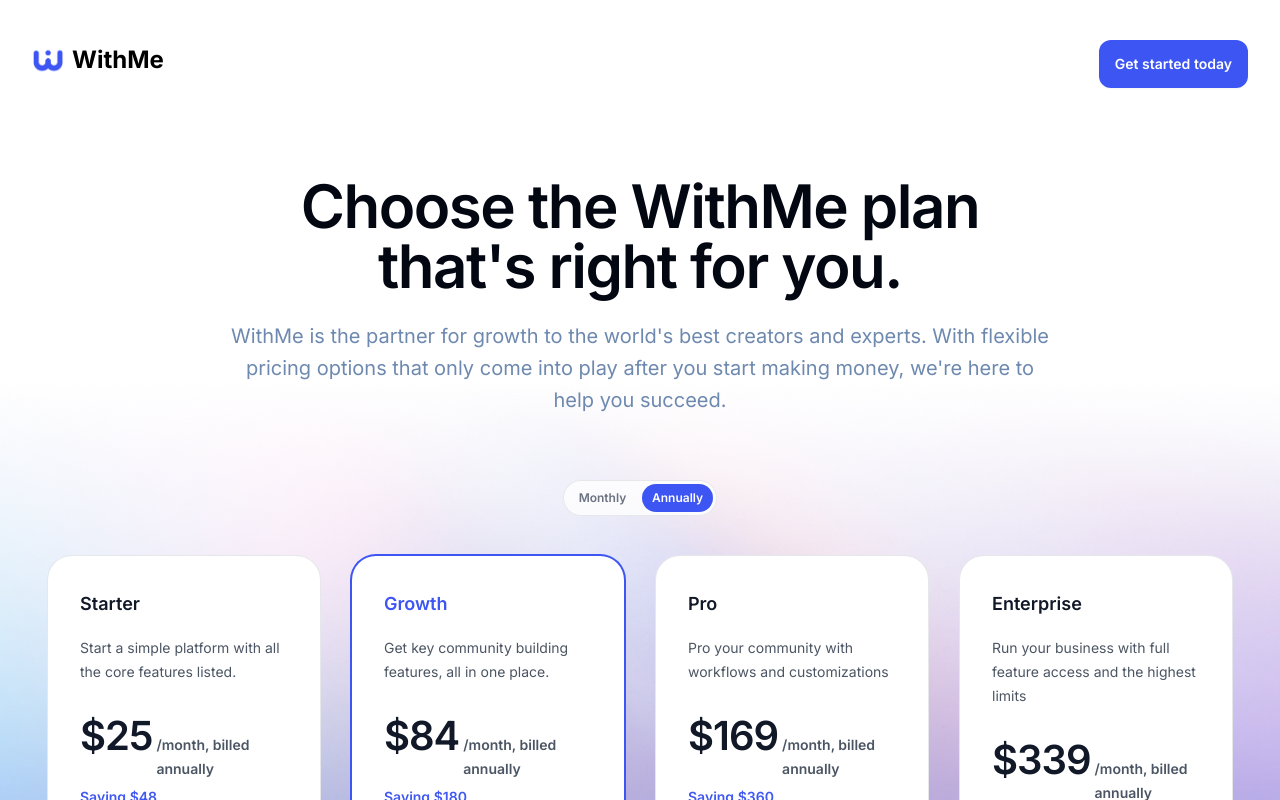
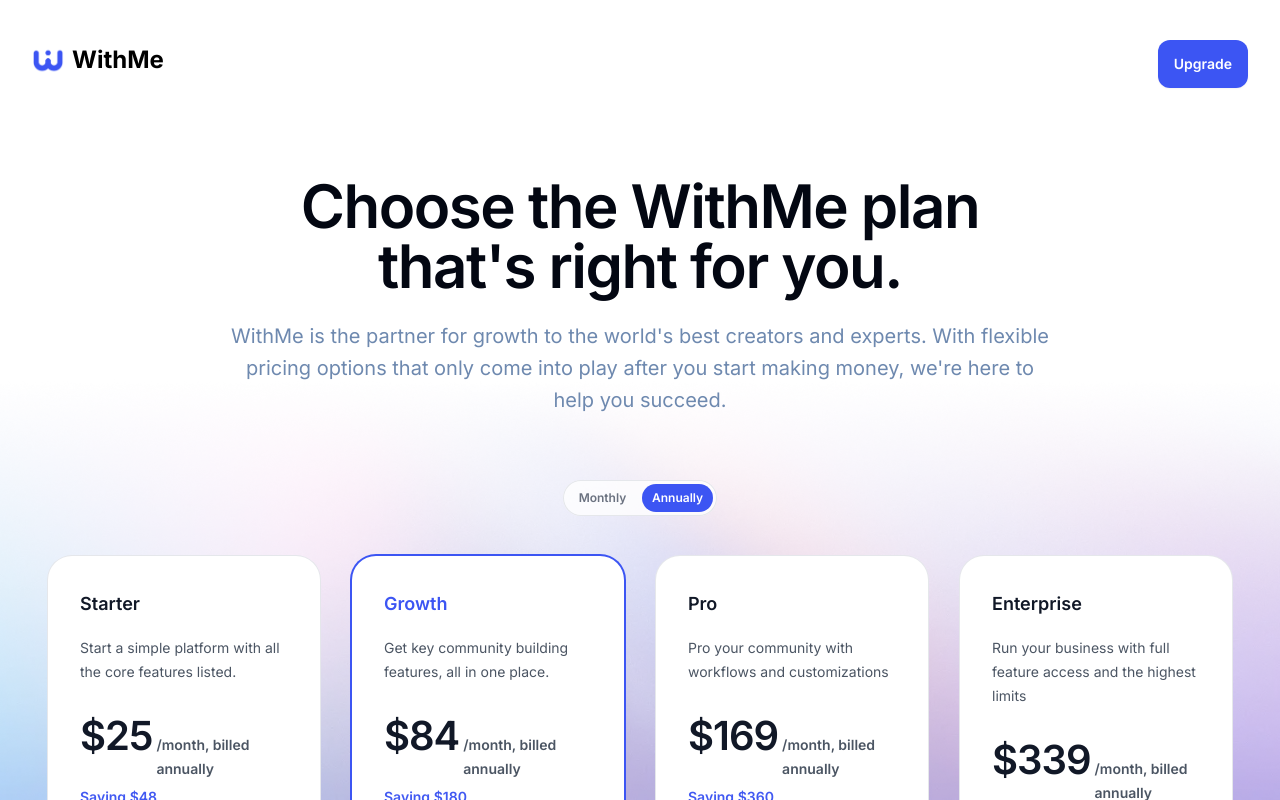
Before and after one commit to FitWith/withme-pricing-test, a Next.js app: page / in a window 1280 px wide. Shown: the top 800 px of the page. Built offline with nearby package versions, Linux system fonts and the light colour scheme.

Commit message:
refactor: update header button text and clean up pricing component

```diff
--- a/src/components/Header.tsx
+++ b/src/components/Header.tsx
@@ -108,7 +108,7 @@
               className="bg-[#3C55F3] text-white shadow-sm hover:bg-[#3347d1] rounded-xl px-4 py-3 text-sm font-semibold focus-visible:outline focus-visible:outline-2 focus-visible:outline-offset-2 focus-visible:outline-[#3C55F3]"
             >
               <span>
-                Get started <span className="hidden lg:inline">today</span>
+                Upgrade
               </span>
             </a>
             {/* <div className="-mr-1 md:hidden">
--- a/src/components/Pricing.tsx
+++ b/src/components/Pricing.tsx
@@ -334,7 +334,7 @@
             >
               {tier.name}
             </h3>
-            <p className="mt-4 text-sm/6 text-gray-600">{tier.description}</p>
+            <p className="mt-4 min-h-12 text-sm/6 text-gray-600">{tier.description}</p>
             <p className="mt-6 flex flex-col">
               <span className="flex items-baseline gap-x-1">
                 <span className="text-4xl font-semibold tracking-tight text-gray-900">
```
